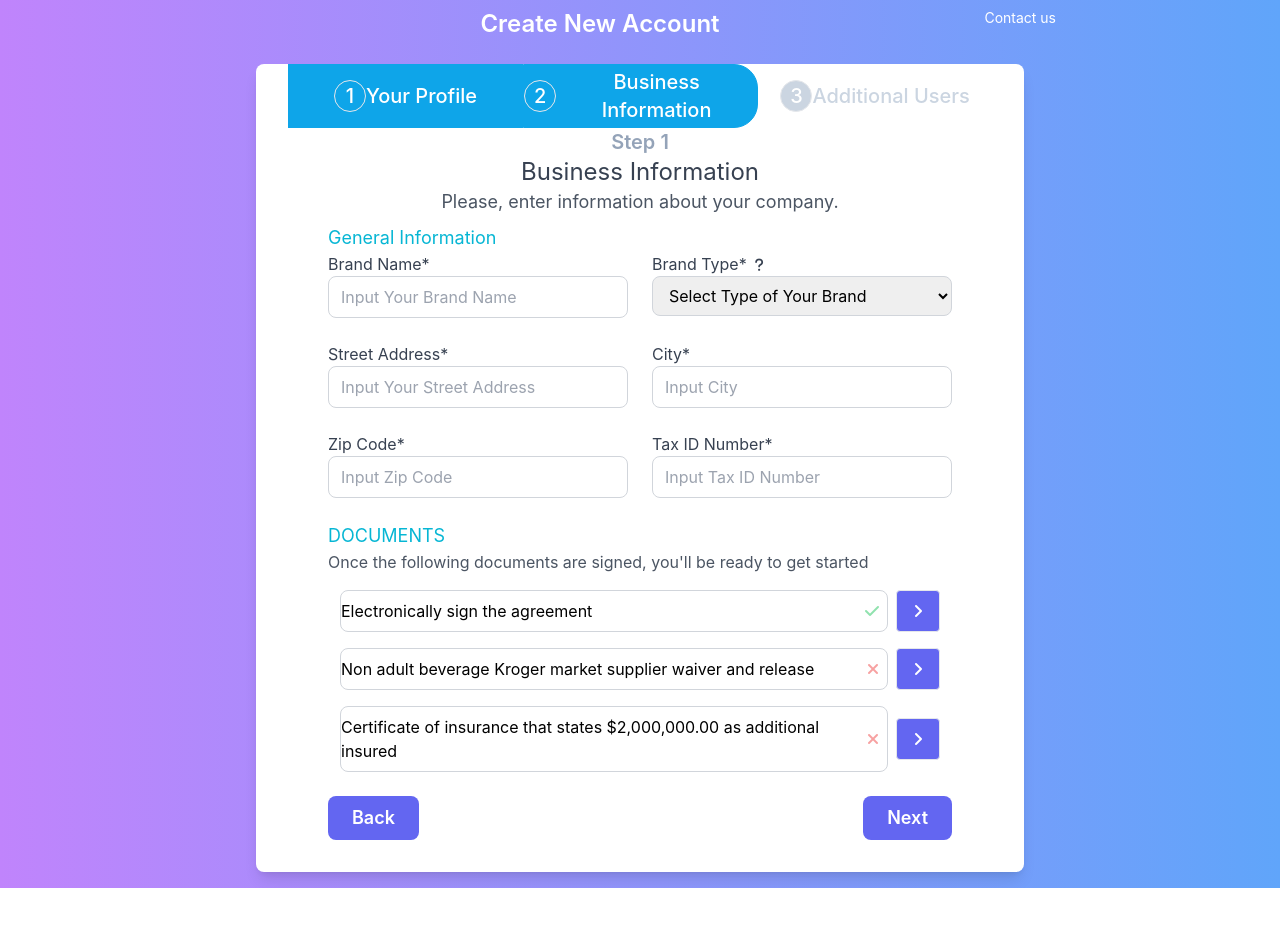
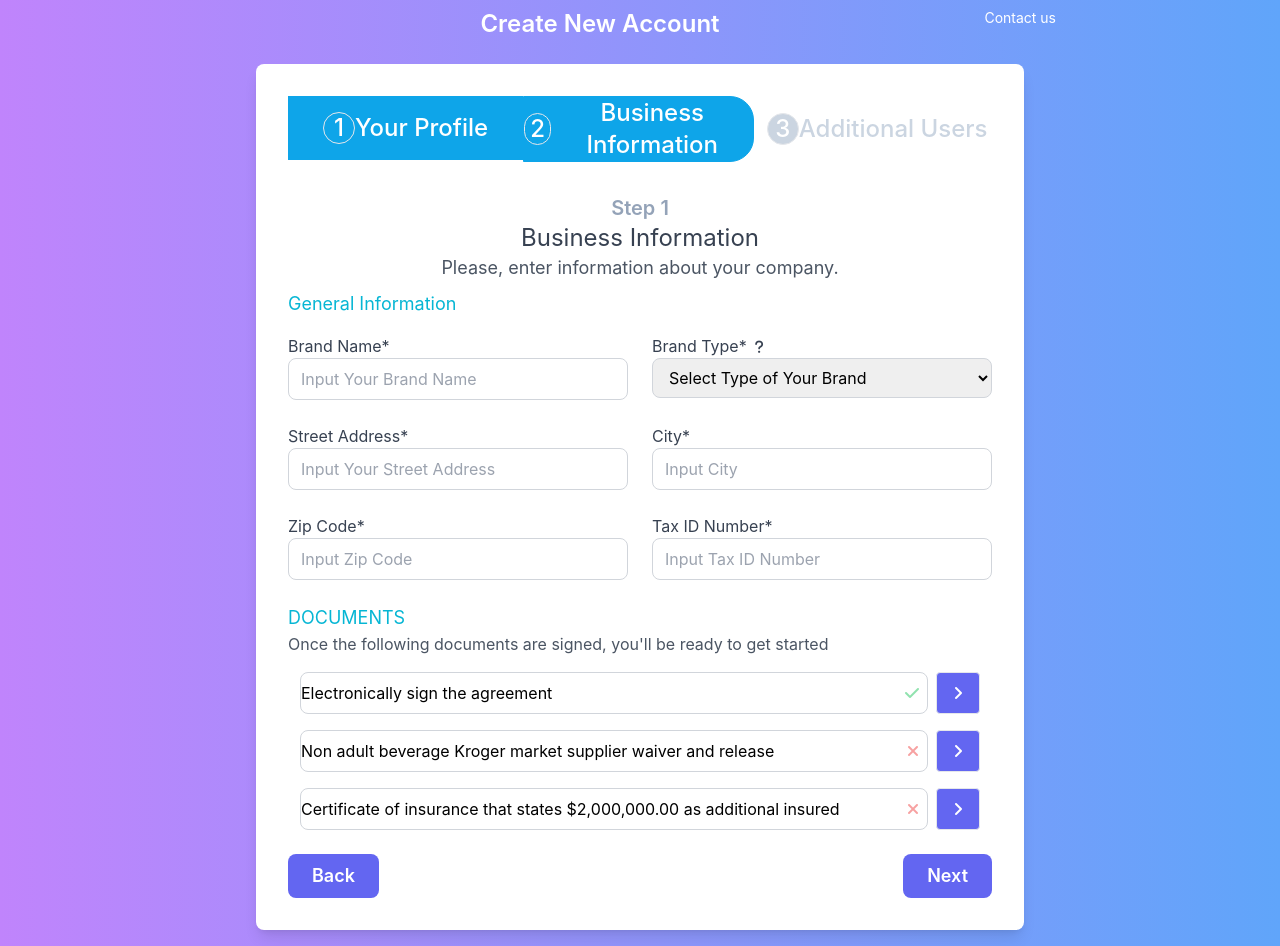
Before and after one commit to Vedantb27/nablasol-frontend-test2, a React (Create React App) app: page /BusinessInformation in a window 1280 px wide. Before the commit the page ends 888 px from the top, so only its background shows below. Built offline with nearby package versions, Linux system fonts and the light colour scheme.

Commit message:
last push and done

```diff
--- a/src/Components/BusinessInformation.js
+++ b/src/Components/BusinessInformation.js
@@ -104,8 +104,6 @@ function BusinessInformation() {
     navigate('/'); // Update the path as needed
   };
 
-
-
   const handleZipCodeChange = (e) => {
     const value = e.target.value;
     if (/^[0-9]*$/.test(value)) {
@@ -114,41 +112,38 @@ function BusinessInformation() {
   };
 
   return (
-    <div className="flex flex-col items-center justify-center bg-gradient-to-r from-purple-400 to-blue-400 p-4 pt-2 " >
-       <div className='w-full  flex flex-col items-center  mb-4 '>
+    <div className="flex flex-col items-center justify-center bg-gradient-to-r from-purple-400 to-blue-400 p-4 pt-2 min-h-screen">
+      <div className='w-full flex flex-col items-center mb-4'>
 
-<div className='flex justify-center  w-2/3 '>
-
-    <h2 className="text-2xl font-semibold mb-2 text-center text-2xl text-white w-full ">Create New Account</h2>
-    <div className='flex justify-end   text-white text-sm min-w-20'>Contact us</div>
+        <div className='flex justify-center w-full lg:w-2/3'>
+          <h2 className="text-2xl font-semibold mb-2 text-center text-white w-full">Create New Account</h2>
+          <div className='flex justify-end text-white text-sm min-w-20'>Contact us</div>
         </div>
       </div>
-      <div className="bg-white shadow-lg rounded-lg pl-8 pr-8 pb-8 max-w-3xl w-full">
-      <div className="flex justify-between  ">
-                    <div className="text-blue-600  bg-sky-500 font-medium text-center md:text-xl text-white flex border border-sky-500	 w-full h-16 flex justify-center items-center">
+      <div className="bg-white shadow-lg rounded-lg p-8 max-w-3xl w-full">
+        <div className="flex flex-col md:flex-row justify-between mb-8">
+          <div className="text-blue-600 bg-sky-500 font-medium text-center md:text-2xl text-white flex border-4 border-sky-500 w-full h-16 justify-center items-center mb-4 md:mb-0">
             <span className='border rounded-full w-8 h-8 flex items-center justify-center'>
               1
             </span> Your Profile
           </div>
-                    <div className="text-white bg-sky-500 font-medium text-center md:text-xl flex  text-slate-300 w-full flex justify-center items-center border rounded-r-3xl border-sky-500	">
-                        <span className='border rounded-full w-8 h-8 flex items-center justify-center  text-white'>
+          <div className="text-white bg-sky-500 font-medium text-center md:text-2xl flex w-full mr-0 md:mr-2 justify-center items-center border rounded-r-3xl border-sky-500 mb-4 md:mb-0">
+            <span className='border rounded-full w-8 h-8 flex items-center justify-center text-white'>
               2
             </span> Business Information
           </div>
-                    <div className="text-blue-600 font-medium text-center md:text-xl flex text-slate-300 w-full flex justify-center items-center">
+          <div className="text-blue-600 font-medium text-center md:text-2xl flex text-slate-300 w-full justify-center items-center">
             <span className='border rounded-full w-8 h-8 flex items-center justify-center bg-slate-300 text-white'>
               3
             </span> Additional Users
           </div>
-
-
         </div>
         <h3 className="text-xl font-semibold text-center text-slate-400">Step 1</h3>
         <div className="text-gray-700 text-center text-2xl"> Business Information</div>
-        <p className="text-gray-600 mb-2 text-center ml-auto mr-auto text-lg">Please, enter information about your company.</p>
+        <p className="text-gray-600 mb-2 text-center text-lg">Please, enter information about your company.</p>
 
-        <label className='ml-10 mr-10 text-cyan-500 text-lg'>General Information</label>
-        <form className="grid grid-cols-2 gap-6 ml-10 mr-10">
+        <label className='text-cyan-500 text-lg block text-center md:text-left mb-4'>General Information</label>
+        <form className="grid grid-cols-1 md:grid-cols-2 gap-6">
           <div>
             <label className="block text-gray-700">Brand Name*</label>
             <input
@@ -220,7 +215,7 @@ function BusinessInformation() {
           </div>
         </form>
 
-        <div className="mt-6 ml-10 mr-10">
+        <div className="mt-6">
           <label className="block text-cyan-500 text-lg">DOCUMENTS</label>
           <p className="text-gray-600 mb-4">Once the following documents are signed, you'll be ready to get started</p>
 
--- a/src/Components/CreateAccount.js
+++ b/src/Components/CreateAccount.js
@@ -67,22 +67,20 @@ function CreateAccount() {
 
     return (
         <div className="min-h-screen flex flex-col items-center justify-center bg-gradient-to-r from-purple-400 to-blue-400 p-4">
-            <div className='w-full  flex flex-col items-center  mb-4 '>
-
-                <div className='flex justify-center  w-2/3 '>
-
-                    <h2 className="text-2xl font-semibold mb-2 text-center text-2xl text-white w-full ">Create New Account</h2>
-                    <div className='flex justify-end   text-white text-sm min-w-20'>Contact us</div>
+            <div className='w-full flex flex-col items-center mb-4'>
+                <div className='flex justify-center w-full max-w-xl'>
+                    <h2 className="text-2xl font-semibold mb-2 text-center text-white w-full">Create New Account</h2>
+                    <div className='flex justify-end text-white text-sm min-w-20'>Contact us</div>
                 </div>
             </div>
-            <div className="bg-white shadow-lg rounded-lg pl-8 pr-8 pb-8  max-w-5xl w-full">
-                <div className="flex justify-between  ">
-                    <div className="text-blue-600  bg-sky-500 font-medium text-center md:text-2xl text-white flex border rounded-r-3xl w-full h-16 flex justify-center items-center">
+            <div className="bg-white shadow-lg rounded-lg px-6 py-8 max-w-xl w-full">
+                <div className="flex justify-between mb-8">
+                    <div className="text-blue-600 bg-sky-500 font-medium text-center md:text-2xl text-white flex border rounded-r-3xl w-full h-16 flex justify-center items-center">
                         <span className='border rounded-full w-8 h-8 flex items-center justify-center'>
                             1
                         </span> Your Profile
                     </div>
-                    <div className="text-blue-600 font-medium text-center md:text-2xl flex  text-slate-300 w-full ml-6 mr-6 flex justify-center items-center">
+                    <div className="text-blue-600 font-medium text-center md:text-2xl flex text-slate-300 w-full ml-2 mr-2 flex justify-center items-center">
                         <span className='border rounded-full w-8 h-8 flex items-center justify-center bg-slate-300 text-white'>
                             2
                         </span> Business Information
@@ -92,13 +90,11 @@ function CreateAccount() {
                             3
                         </span> Additional Users
                     </div>
-
-
                 </div>
                 <h3 className="text-xl font-semibold mb-4 text-center text-slate-400">Step 1</h3>
                 <h4 className="text-lg mb-6 text-center text-4xl text-slate-500">Your Profile</h4>
-                <p className="text-gray-600 mb-6 text-center w-full border md:w-1/2 ml-auto mr-auto text-lg">Enter the login information for your account. You will be able to create additional users after registering.</p>
-                <form className="grid grid-cols-2 gap-6 md:ml-20 md:mr-20">
+                <p className="text-gray-600 mb-6 text-center mx-auto text-lg">Enter the login information for your account. You will be able to create additional users after registering.</p>
+                <form className="grid grid-cols-1 md:grid-cols-2 gap-6">
                     <div>
                         <label className="block text-gray-700">First Name*</label>
                         <input
@@ -167,7 +163,7 @@ function CreateAccount() {
                     </div>
                 </form>
             </div>
-            <div className="w-full md:w-2/3 flex justify-between mt-8">
+            <div className="w-full max-w-xl flex justify-between mt-8">
                 <a href="#" className="text-blue-500 hover:underline" onClick={handleBack}><i className="fa-solid fa-chevron-left mr-2"></i>Back to Login</a>
                 <button className="bg-indigo-500 text-white px-6 py-2 rounded-lg hover:bg-blue-600" onClick={handleNext}>
                     Next Step<i className="fa-solid fa-angle-right ml-2"></i>
```
Lines whose indentation alone changed are shown as unchanged.
